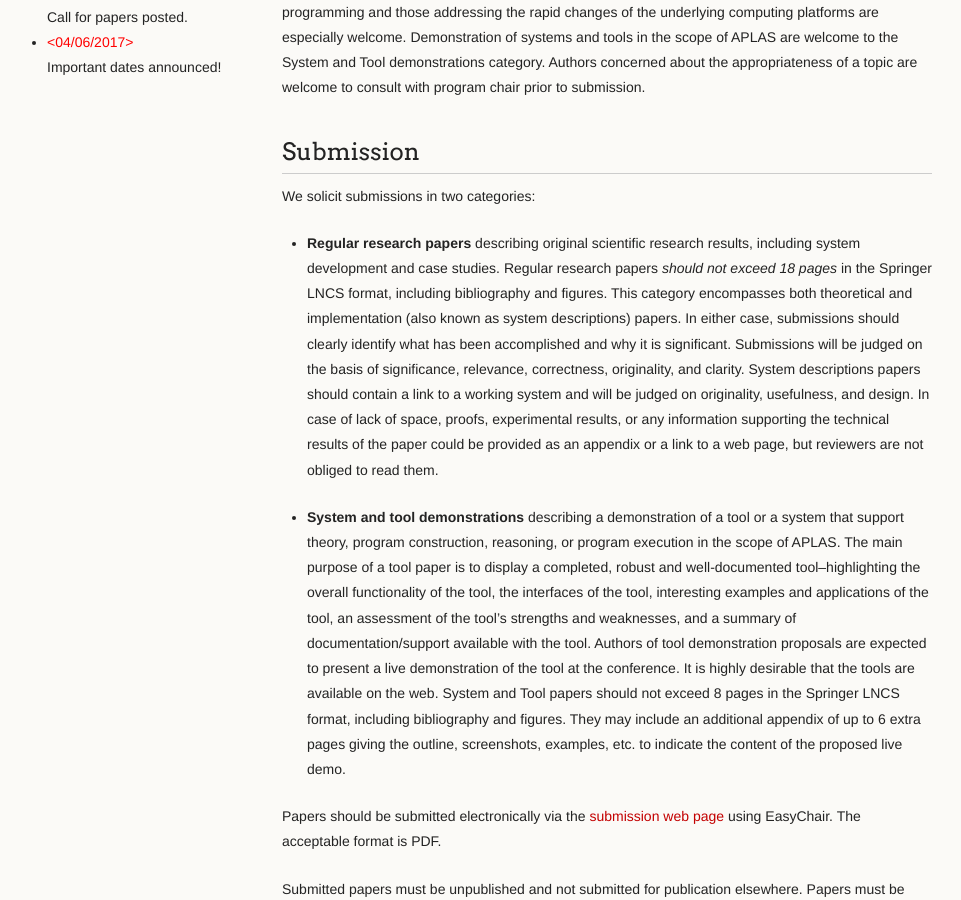
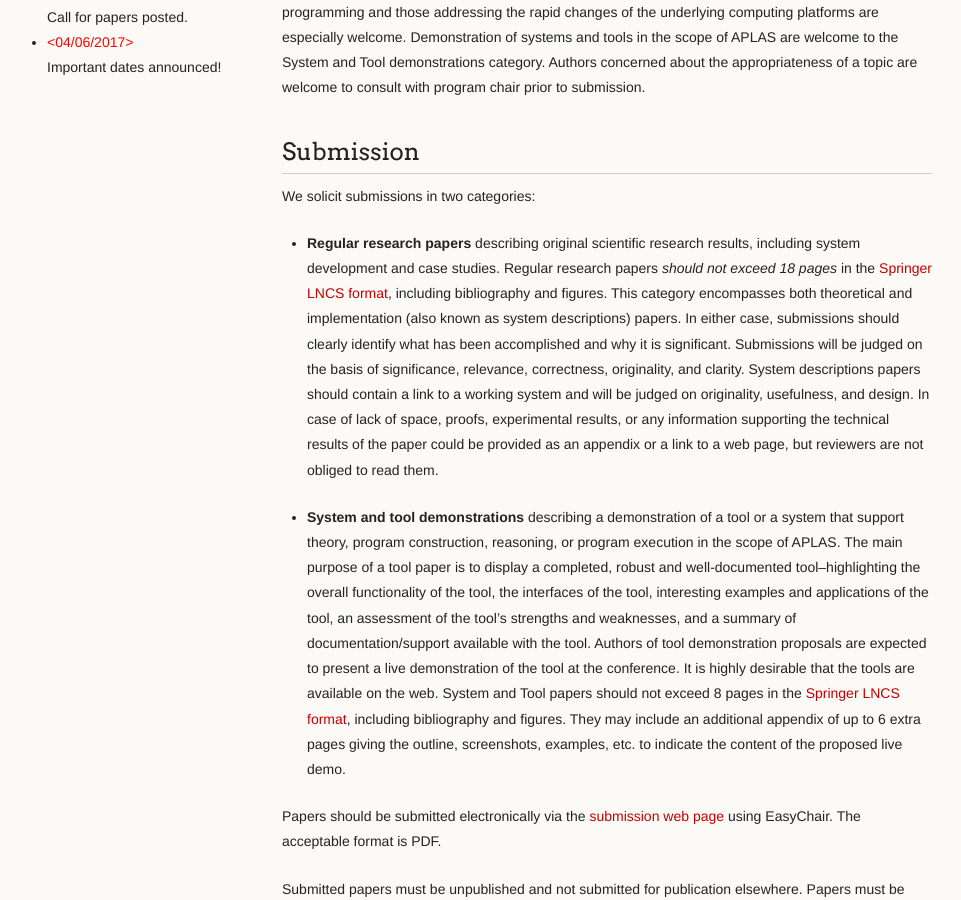
Before and after one commit to www-aplas/www-aplas.github.io, a Jekyll site: the page built from call.md, in a window 1280 px wide and 900 px high, scrolled down 863 px. Shown: the whole window, without its empty margins (28-989 px from the left). Built offline with Jekyll 4.4.1, drawn with Linux system fonts in a browser that asks for light colours; our own code applies the rules of GitHub Pages for plain Markdown files; a script that is not in the unit is left out; part of the change alters nothing that is shown.

```diff
--- a/call.md
+++ b/call.md
@@ -34,13 +34,15 @@ Topics are not limited to those discussed in previous symposiums. Papers identif
 
 We solicit submissions in two categories:
 
-- **Regular research papers** describing original scientific research results, including system development and case studies. Regular research papers *should not exceed 18 pages* in the Springer LNCS format, including bibliography and figures.  This category encompasses both theoretical and implementation (also known as system descriptions) papers.  In either case, submissions should clearly identify what has been accomplished and why it is significant.  Submissions will be judged on the basis of significance, relevance, correctness, originality, and clarity.  System descriptions papers should contain a link to a working system and will be judged on originality, usefulness, and design.  In case of lack of space, proofs, experimental results, or any information supporting the technical results of the paper could be provided as an appendix or a link to a web page, but reviewers are not obliged to read them.
+- **Regular research papers** describing original scientific research results, including system development and case studies. Regular research papers *should not exceed 18 pages* in the [Springer LNCS format], including bibliography and figures.  This category encompasses both theoretical and implementation (also known as system descriptions) papers.  In either case, submissions should clearly identify what has been accomplished and why it is significant.  Submissions will be judged on the basis of significance, relevance, correctness, originality, and clarity.  System descriptions papers should contain a link to a working system and will be judged on originality, usefulness, and design.  In case of lack of space, proofs, experimental results, or any information supporting the technical results of the paper could be provided as an appendix or a link to a web page, but reviewers are not obliged to read them.
 
-- **System and tool demonstrations** describing a demonstration of a tool or a system that support theory, program construction, reasoning, or program execution in the scope of APLAS. The main purpose of a tool paper is to display a completed, robust and well-documented tool--highlighting the overall functionality of the tool, the interfaces of the tool, interesting examples and applications of the tool, an assessment of the tool's strengths and weaknesses, and a summary of documentation/support available with the tool. Authors of tool demonstration proposals are expected to present a live demonstration of the tool at the conference. It is highly desirable that the tools are available on the web. System and Tool papers should not exceed 8 pages in the Springer LNCS format, including bibliography and figures. They may include an additional appendix of up to 6 extra pages giving the outline, screenshots, examples, etc. to indicate the content of the proposed live demo.
+- **System and tool demonstrations** describing a demonstration of a tool or a system that support theory, program construction, reasoning, or program execution in the scope of APLAS. The main purpose of a tool paper is to display a completed, robust and well-documented tool--highlighting the overall functionality of the tool, the interfaces of the tool, interesting examples and applications of the tool, an assessment of the tool's strengths and weaknesses, and a summary of documentation/support available with the tool. Authors of tool demonstration proposals are expected to present a live demonstration of the tool at the conference. It is highly desirable that the tools are available on the web. System and Tool papers should not exceed 8 pages in the [Springer LNCS format], including bibliography and figures. They may include an additional appendix of up to 6 extra pages giving the outline, screenshots, examples, etc. to indicate the content of the proposed live demo.
 
 Papers should be submitted electronically via the [submission web page]( https://easychair.org/conferences/?conf=aplas2017) using EasyChair. The acceptable format is PDF.
 
 Submitted papers must be unpublished and not submitted for publication elsewhere. Papers must be written in English. The proceedings will be published as a volume in Springer's LNCS series. Accepted papers must be presented at the conference.
+
+[Springer LNCS format]: https://www.springer.com/gp/computer-science/lncs/conference-proceedings-guidelines
 
 ## Review Process
 
```
